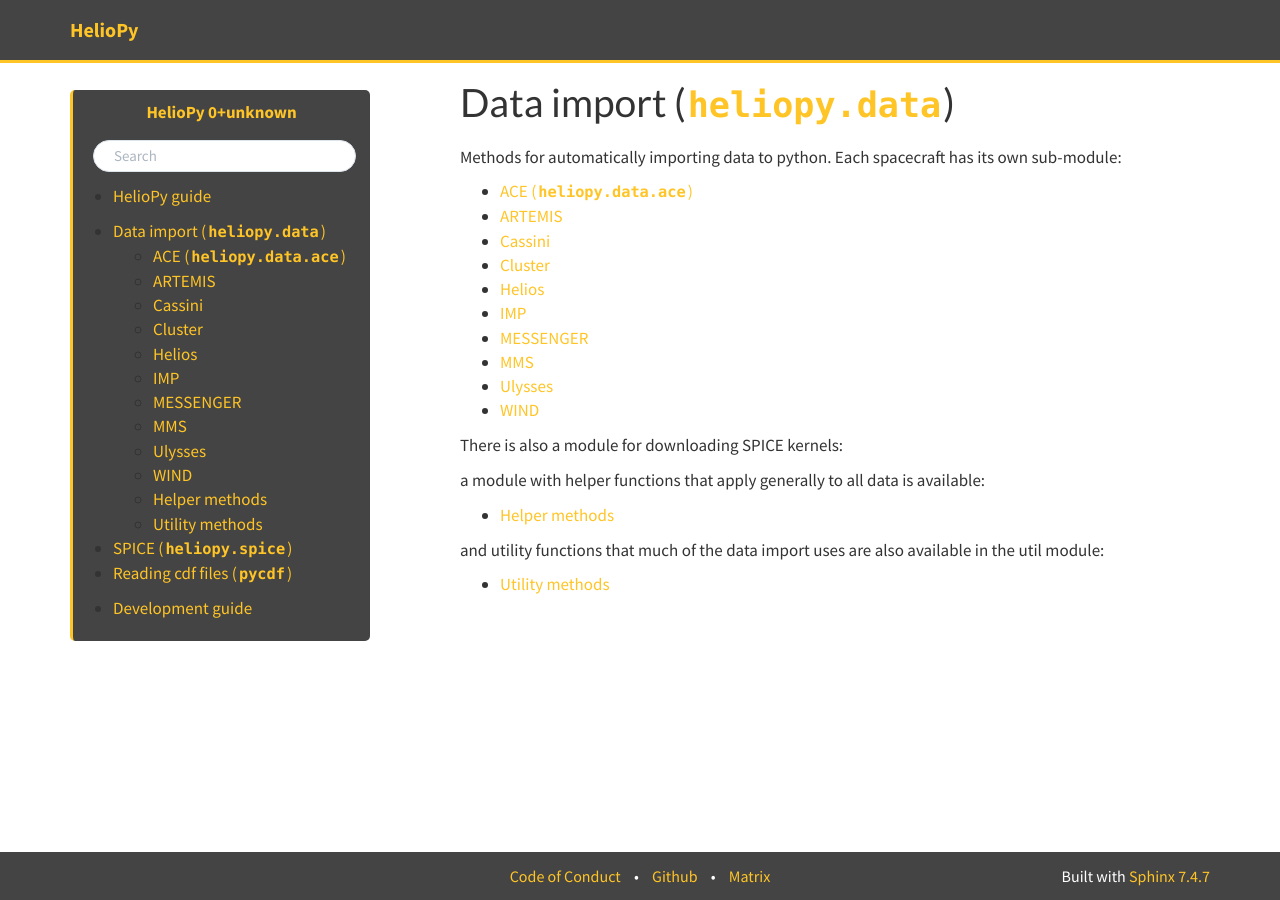
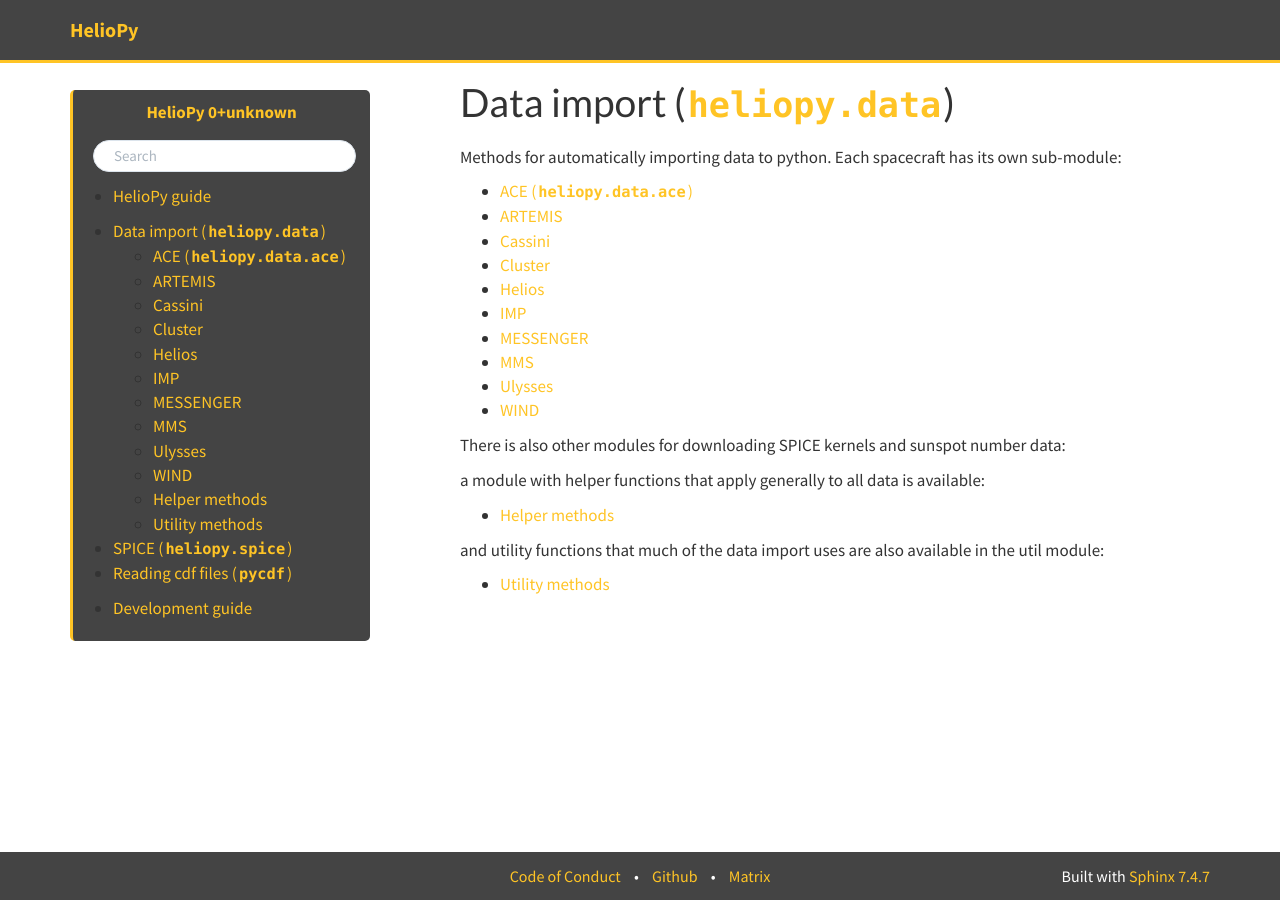
Before and after one commit to heliopython/heliopy, a Sphinx documentation site: the page built from doc/source/data/index.rst, in a window 1280 px wide. Built offline with Sphinx 7.4.7, drawn with Linux system fonts in a browser that asks for light colours; pages that are not in the unit, such as notebooks, are missing from menus.

Commit message:
Add sunspot number docs

```diff
--- a/doc/source/data/index.rst
+++ b/doc/source/data/index.rst
@@ -22,11 +22,13 @@
    ulysses
    wind
 
-There is also a module for downloading SPICE kernels:
+There is also other modules for downloading SPICE kernels and sunspot number
+data:
 
 .. toctree::
 
    spice
+   sunspot
 
 a module with helper functions that apply generally to all data is available:
 
--- /dev/null
+++ b/doc/source/data/sunspot.rst
@@ -0,0 +1,2 @@
+.. automodule:: heliopy.data.sunspot
+   :members:
```
Also changed, not shown: 1 other file.
